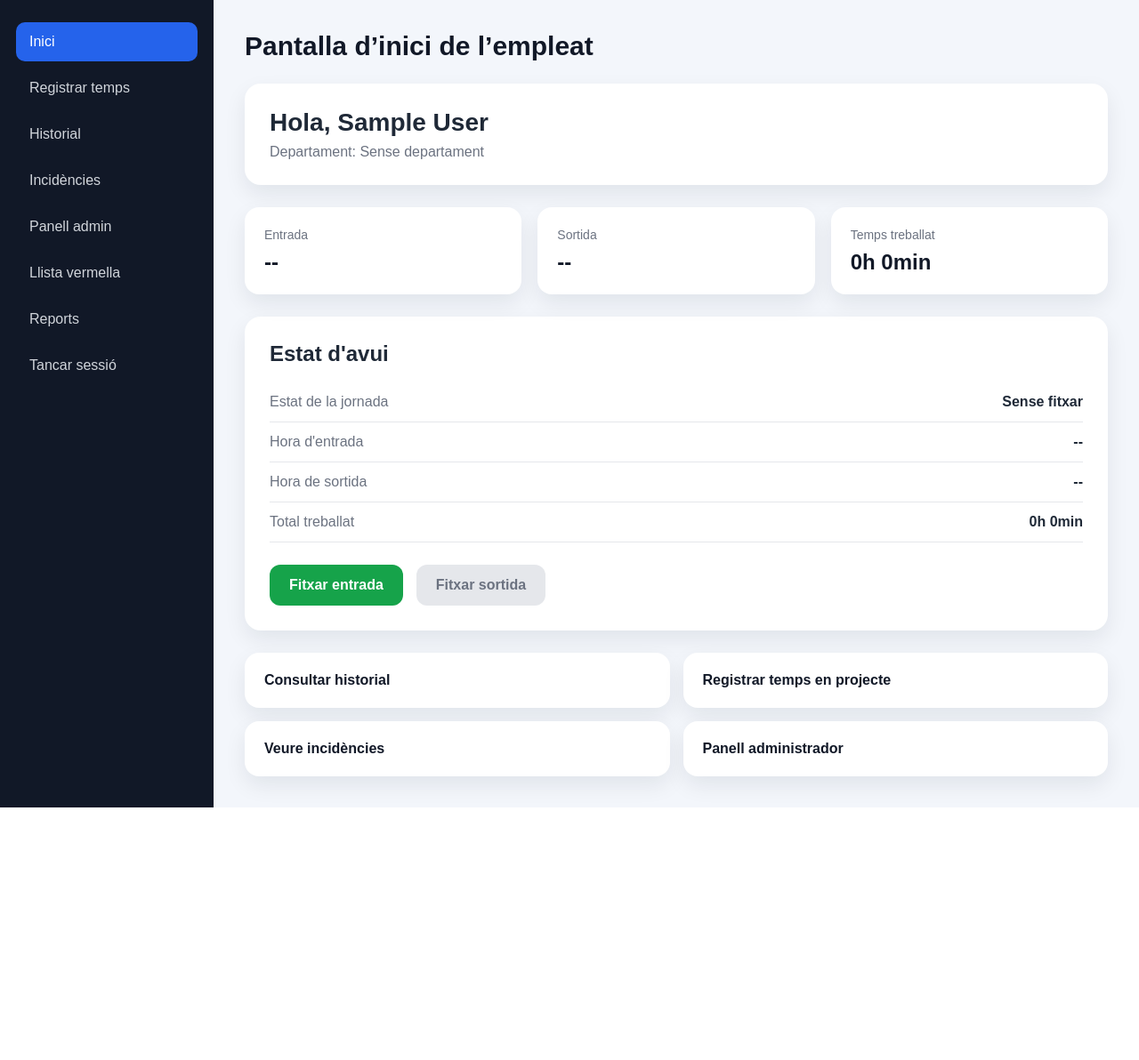
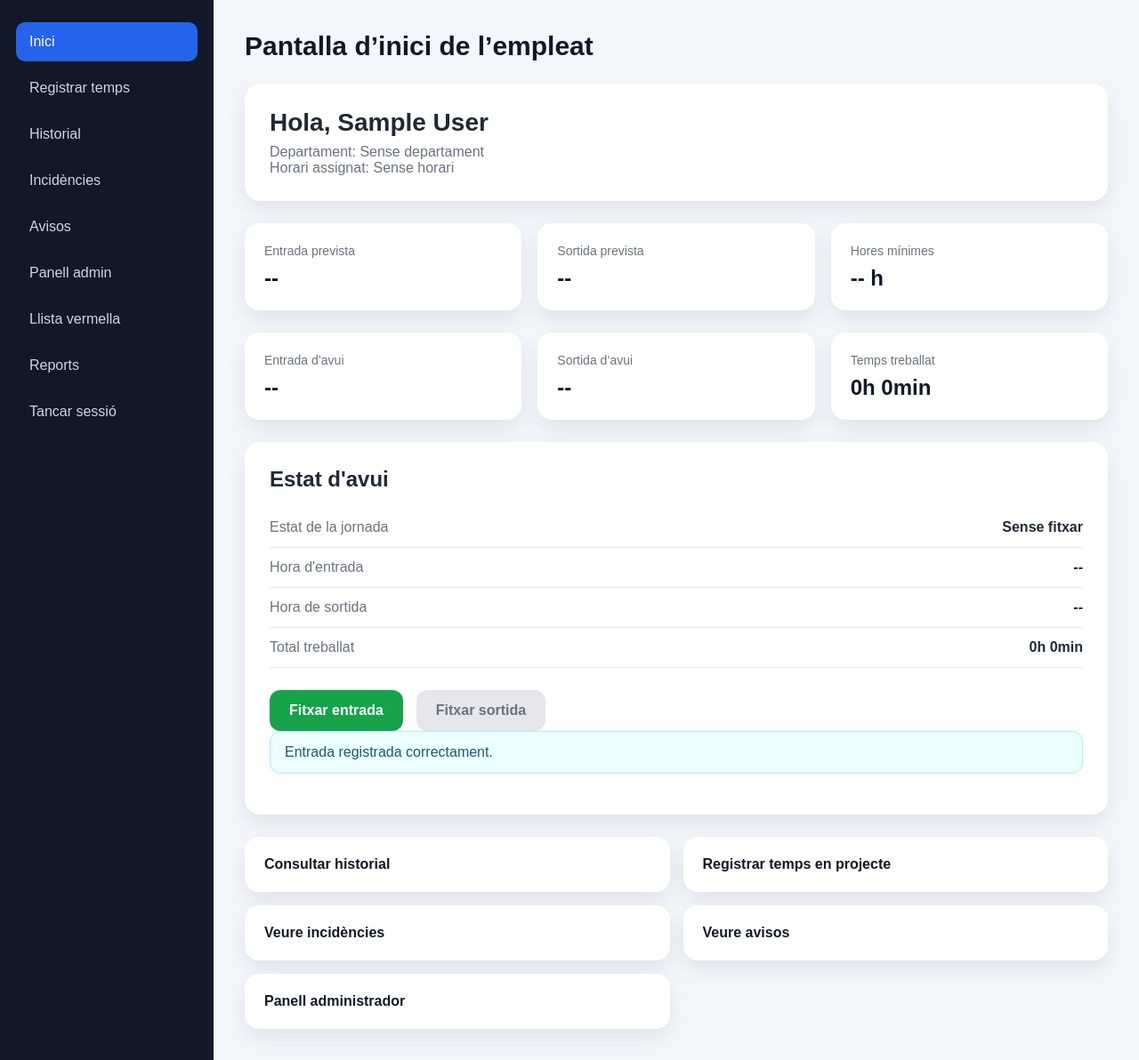
Before and after one commit to DeRojas-Martin/0376-RA6PR1-DeRojasMartin, a PHP site: page /dashboard.php?ok=entrada in a window 1280 px wide. Shown: the part 70-1262 px from the top of the page at 89% size. Before the commit the page ends 978 px from the top, so only its background shows below. Run offline with PHP 8.4, Linux system fonts and the light colour scheme; the visitor is signed in with stand-in values (Sample User, id 1); data that the repository does not hold is empty.

Commit message:
Afegida jornada prevista al dashboard de l empleat

```diff
--- a/public/dashboard.php
+++ b/public/dashboard.php
@@ -7,9 +7,14 @@ require_login();
 
 $usuariId = $_SESSION['usuari_id'];
 
-$sqlUsuari = "SELECT u.nom, u.rol, d.nom AS departament
+$sqlUsuari = "SELECT u.nom, u.rol, d.nom AS departament,
+                     h.nom AS nom_horari,
+                     h.hora_entrada,
+                     h.hora_sortida,
+                     h.hores_minimes
               FROM usuaris u
               LEFT JOIN departaments d ON u.departament_id = d.id
+              LEFT JOIN horaris h ON u.horari_id = h.id
               WHERE u.id = :usuari_id";
 
 $stmtUsuari = $pdo->prepare($sqlUsuari);
@@ -52,6 +57,10 @@ $totalMinuts = $fitxatgeAvui['total_minuts'] ?? 0;
 $hores = floor($totalMinuts / 60);
 $minuts = $totalMinuts % 60;
 $totalFormat = $hores . 'h ' . $minuts . 'min';
+
+$entradaPrevista = $usuari['hora_entrada'] ?? '--';
+$sortidaPrevista = $usuari['hora_sortida'] ?? '--';
+$horesMinimes = $usuari['hores_minimes'] ?? '--';
 ?>
 <!DOCTYPE html>
 <html lang="ca">
@@ -85,6 +94,7 @@ $totalFormat = $hores . 'h ' . $minuts . 'min';
         <a href="registrar_tiempo.php">Registrar temps</a>
         <a href="historial.php">Historial</a>
         <a href="incidencias.php">Incidències</a>
+        <a href="avisos.php">Avisos</a>
 
         <?php if ($_SESSION['rol'] === 'admin'): ?>
             <a href="admin.php">Panell admin</a>
@@ -101,16 +111,34 @@ $totalFormat = $hores . 'h ' . $minuts . 'min';
         <section class="welcome-card">
             <h2>Hola, <?= htmlspecialchars($_SESSION['nom']) ?></h2>
             <p>Departament: <?= htmlspecialchars($usuari['departament'] ?? 'Sense departament') ?></p>
+            <p>Horari assignat: <?= htmlspecialchars($usuari['nom_horari'] ?? 'Sense horari') ?></p>
         </section>
 
         <section class="status-grid">
             <div class="status-card">
-                <span>Entrada</span>
+                <span>Entrada prevista</span>
+                <strong><?= htmlspecialchars($entradaPrevista) ?></strong>
+            </div>
+
+            <div class="status-card">
+                <span>Sortida prevista</span>
+                <strong><?= htmlspecialchars($sortidaPrevista) ?></strong>
+            </div>
+
+            <div class="status-card">
+                <span>Hores mínimes</span>
+                <strong><?= htmlspecialchars($horesMinimes) ?> h</strong>
+            </div>
+        </section>
+
+        <section class="status-grid">
+            <div class="status-card">
+                <span>Entrada d’avui</span>
                 <strong><?= htmlspecialchars($entrada) ?></strong>
             </div>
 
             <div class="status-card">
-                <span>Sortida</span>
+                <span>Sortida d’avui</span>
                 <strong><?= htmlspecialchars($sortida) ?></strong>
             </div>
 
@@ -173,6 +201,12 @@ $totalFormat = $hores . 'h ' . $minuts . 'min';
                     Sortida registrada correctament.
                 </div>
             <?php endif; ?>
+
+            <?php if (isset($_GET['ok']) && $_GET['ok'] === 'entrada'): ?>
+                <div class="message-box">
+                    Entrada registrada correctament.
+                </div>
+            <?php endif; ?>
         </section>
 
         <?php if (!empty($avisos)): ?>
@@ -192,6 +226,7 @@ $totalFormat = $hores . 'h ' . $minuts . 'min';
             <a href="historial.php" class="quick-card">Consultar historial</a>
             <a href="registrar_tiempo.php" class="quick-card">Registrar temps en projecte</a>
             <a href="incidencias.php" class="quick-card">Veure incidències</a>
+            <a href="avisos.php" class="quick-card">Veure avisos</a>
 
             <?php if ($_SESSION['rol'] === 'admin'): ?>
                 <a href="admin.php" class="quick-card">Panell administrador</a>
```
